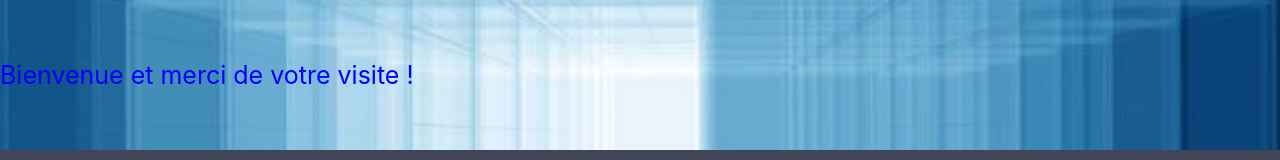
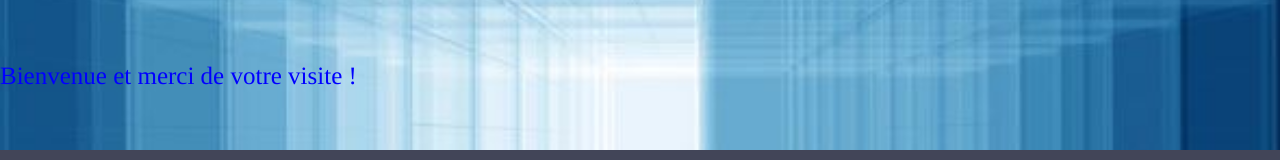
Before and after one commit to mansourka06/cv-online, a plain HTML site: page galerie.html in a window 1280 px wide. Shown: the top 160 px of the page. Drawn offline with nearby package versions, Linux system fonts and the light colour scheme.

Commit message:
Update text style in Header

```diff
--- a/galerie.html
+++ b/galerie.html
@@ -13,8 +13,10 @@
     <body>
         <header>
 			<h3></br></br>
-				<marquee behavior="alternate" scrollamount="10" direction="right">Bienvenue  et  merci de votre visite !</marquee>
-			</h3>
+                <marquee behavior="alternate" scrollamount="10" direction="right">
+                  <font style="font-family: Times">Bienvenue  et  merci de votre visite !</font>
+                </marquee>
+            </h3>
         </header>
     <nav>
         <div class="table">
```
Also changed, not shown: competences.html (+3 -1 lines), contact.html (+5 -3 lines), experiences-pro.html (+3 -1 lines), formations.html (+3 -1 lines), hobbies.html (+3 -1 lines), index.html (+4 -2 lines).
